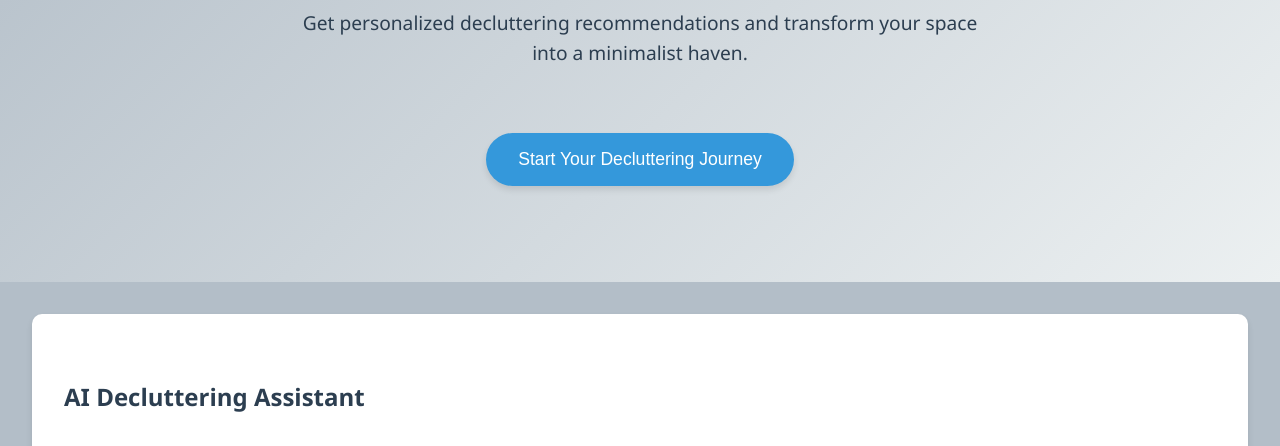
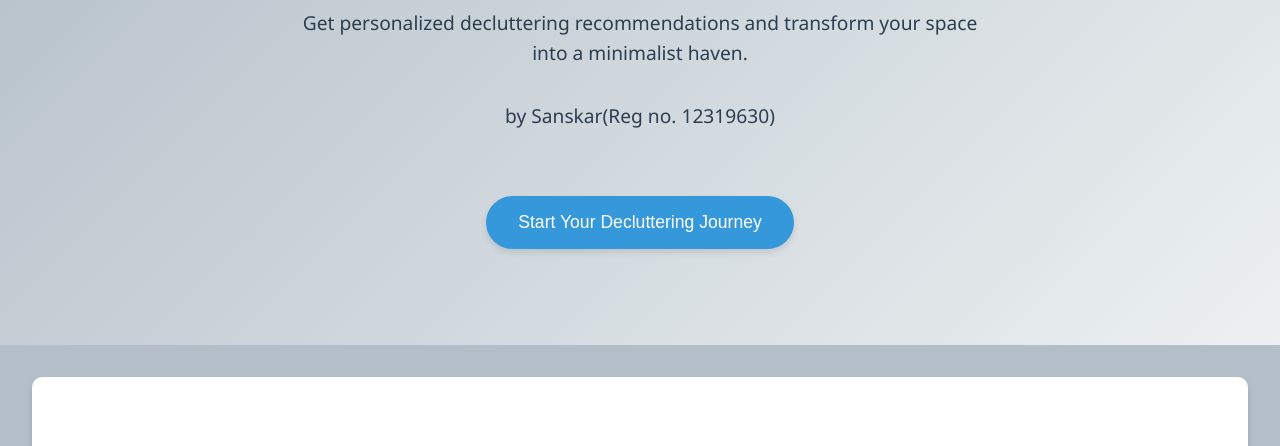
Before and after one commit to funnycoder241/declutter, a website: page public/index.html in a window 1280 px wide. Shown: the part 280-726 px from the top of the page. Drawn offline with Linux system fonts and the light colour scheme.

Commit message:
Update index.html

```diff
--- a/public/index.html
+++ b/public/index.html
@@ -25,6 +25,7 @@
         <section id="home" class="hero-section">
             <h1>Transform Your Space with AI-Powered Decluttering</h1>
             <p>Get personalized decluttering recommendations and transform your space into a minimalist haven.</p>
+            <p>by Sanskar(Reg no. 12319630)</p>
             <button class="cta-button" onclick="scrollToAssistant()">Start Your Decluttering Journey</button>
         </section>
 
```
